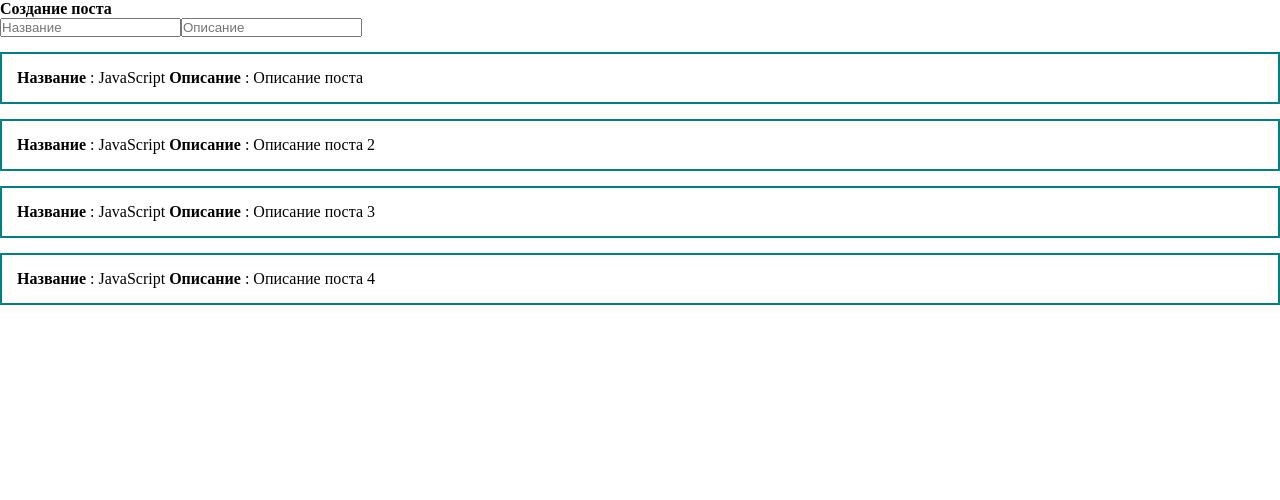
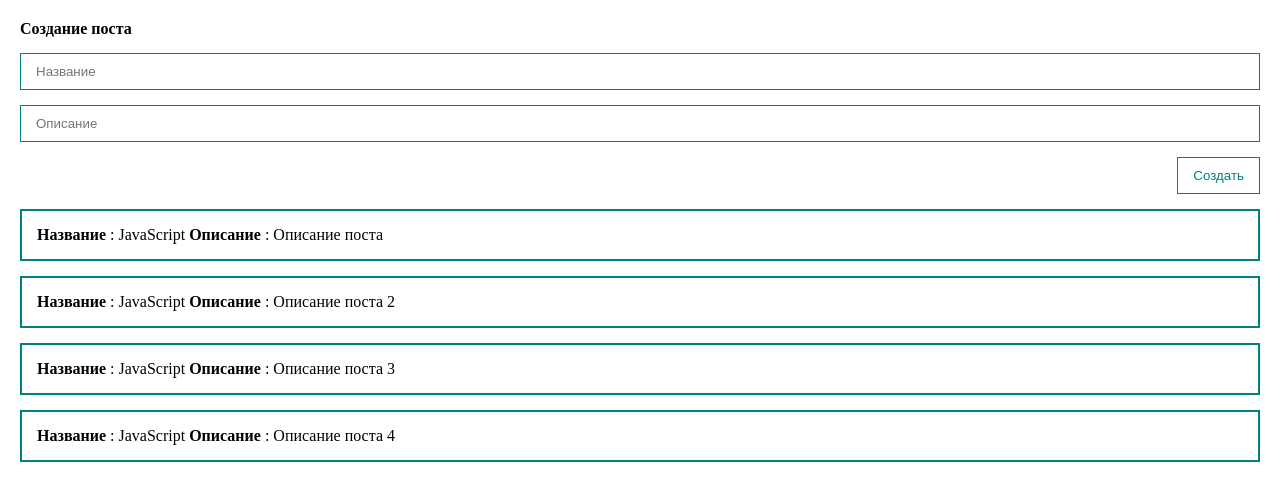
Before and after one commit to Chiga754/vue-start, a Vue app: page / in a window 1280 px wide. Shown: the top 500 px of the page. Built offline with nearby package versions, Linux system fonts and the light colour scheme.

Commit message:
Добавлена форма

```diff
--- a/src/App.vue
+++ b/src/App.vue
@@ -1,13 +1,16 @@
 <template>
+    <div class="app">
         <form>
             <h4>Создание поста</h4>
-        <input type="text" placeholder="Название">
-        <input type="text" placeholder="Описание">
+            <input class="input" type="text" placeholder="Название">
+            <input class="input" type="text" placeholder="Описание">
+            <button class="btn">Создать</button>
         </form>
         <div class="posts" v-for="post in posts" v-bind:key="post.id">
             <div class="post">
                 <strong>Название</strong> : {{post.title}}
                 <strong>Описание</strong> : {{post.body}}
+            </div>
         </div>
     </div>
 </template>
@@ -41,9 +44,30 @@
         padding: 0;
         box-sizing: border-box;
     }
+    .app{
+        padding: 20px;
+    }
     .post {
         padding: 15px;
         border: 2px solid teal;
         margin-top: 15px;
     }
+    form {
+        display: flex;
+        flex-direction: column;
+    }
+    .input {
+        width: 100%;
+        border: 1px solid teal;
+        padding: 10px 15px;
+        margin-top: 15px;
+    }
+    .btn {
+        margin-top: 15px;
+        align-self: flex-end;
+        padding: 10px 15px;
+        background: none;
+        color: teal;
+        border: 1px solid teal;
+    }
 </style>
```
Also changed, not shown: 1 other file (tests, documents, lock files or other folders). Lines whose indentation alone changed are shown as unchanged.
